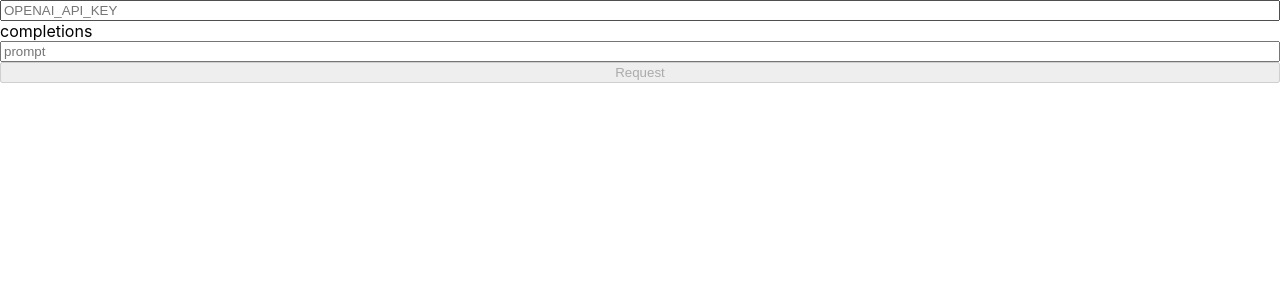
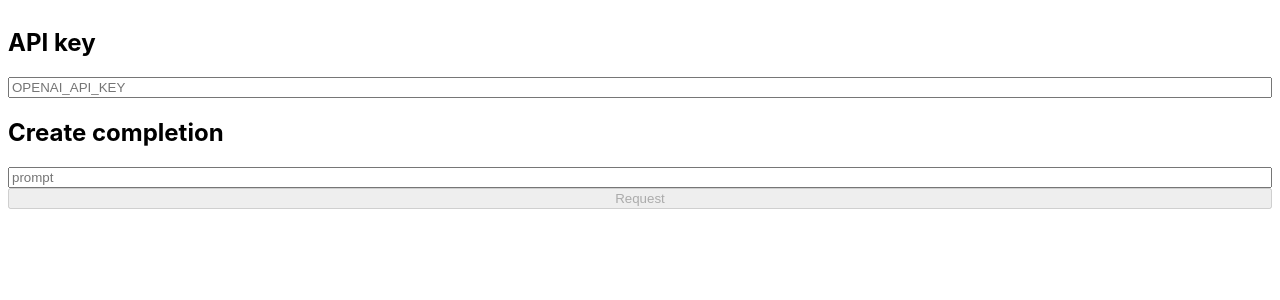
Before and after one commit to ebnbin/openchat, a React (Create React App) app: page / in a window 1280 px wide. Shown: the top 300 px of the page. Built offline with nearby package versions, Linux system fonts and the light colour scheme.

Commit message:
Use components

```diff
--- a/src/App.tsx
+++ b/src/App.tsx
@@ -1,14 +1,38 @@
 import React, {ChangeEvent, useState} from 'react';
 
-function App() {
-  const [apiKey, setApiKey] = useState('');
+interface ApiKeyProps {
+  apiKey: string;
+  setApiKey: (apiKey: string) => void;
+}
+
+function ApiKey({ apiKey, setApiKey }: ApiKeyProps) {
+  const handleApiKeyChange = (event: ChangeEvent<HTMLInputElement>) => {
+    setApiKey(event.target.value)
+  };
+
+  return (
+    <div style={{ display: 'flex', flexDirection: 'column' }}>
+      <h2>
+        API key
+      </h2>
+      <input
+        placeholder={"OPENAI_API_KEY"}
+        value={apiKey}
+        onChange={handleApiKeyChange}
+      />
+    </div>
+  );
+}
+
+interface CreateCompletionProps {
+  apiKey: string;
+}
+
+// https://platform.openai.com/docs/api-reference/completions/create
+function CreateCompletion({ apiKey }: CreateCompletionProps) {
   const [prompt, setPrompt] = useState('');
   const [response, setResponse] = useState('');
   const [isLoading, setIsLoading] = useState(false);
-
-  const handleApiKeyChange = (event: ChangeEvent<HTMLInputElement>) => {
-    setApiKey(event.target.value)
-  };
 
   const handlePromptChange = (event: ChangeEvent<HTMLInputElement>) => {
     setPrompt(event.target.value)
@@ -21,12 +45,11 @@ function App() {
   });
   const openai = new OpenAIApi(configuration);
 
-  // https://platform.openai.com/docs/api-reference/completions/create
-  const requestCompletions = async () => {
+  const request = async () => {
     setResponse('[Loading]')
     setIsLoading(true)
 
-    const completions = await openai.createCompletion({
+    const response = await openai.createCompletion({
       model: "text-davinci-003",
       prompt: prompt,
     }).catch((error: any) => {
@@ -34,20 +57,15 @@ function App() {
       setIsLoading(false)
     });
 
-    setResponse(completions.data.choices[0].text)
+    setResponse(response.data.choices[0].text)
     setIsLoading(false)
   }
 
   return (
     <div style={{ display: 'flex', flexDirection: 'column' }}>
-      <input
-        placeholder={"OPENAI_API_KEY"}
-        value={apiKey}
-        onChange={handleApiKeyChange}
-      />
-      <text>
-        completions
-      </text>
+      <h2>
+        Create completion
+      </h2>
       <input
         placeholder={"prompt"}
         value={prompt}
@@ -55,7 +73,7 @@ function App() {
       />
       <button
         disabled={apiKey.length === 0 || isLoading}
-        onClick={requestCompletions}
+        onClick={request}
       >
         {"Request"}
       </button>
@@ -63,6 +81,24 @@ function App() {
         {response}
       </text>
     </div>
+  )
+}
+
+function App() {
+  const [apiKey, setApiKey] = useState('');
+
+  return (
+    <div
+      style={{ display: 'flex', flexDirection: 'column', padding: '8px' }}
+    >
+      <ApiKey
+        apiKey={apiKey}
+        setApiKey={setApiKey}
+      />
+      <CreateCompletion
+        apiKey={apiKey}
+      />
+    </div>
   );
 }
 
```
